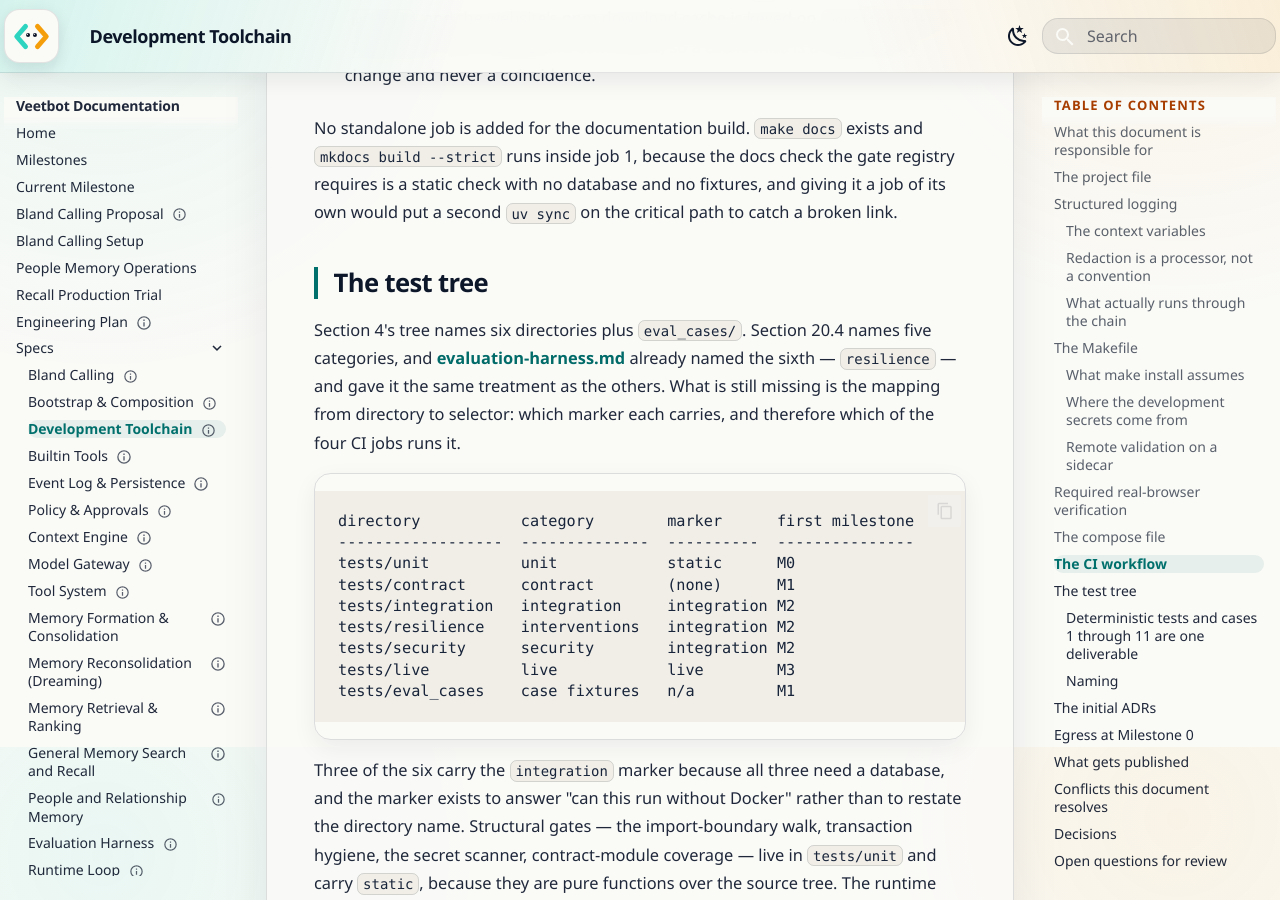
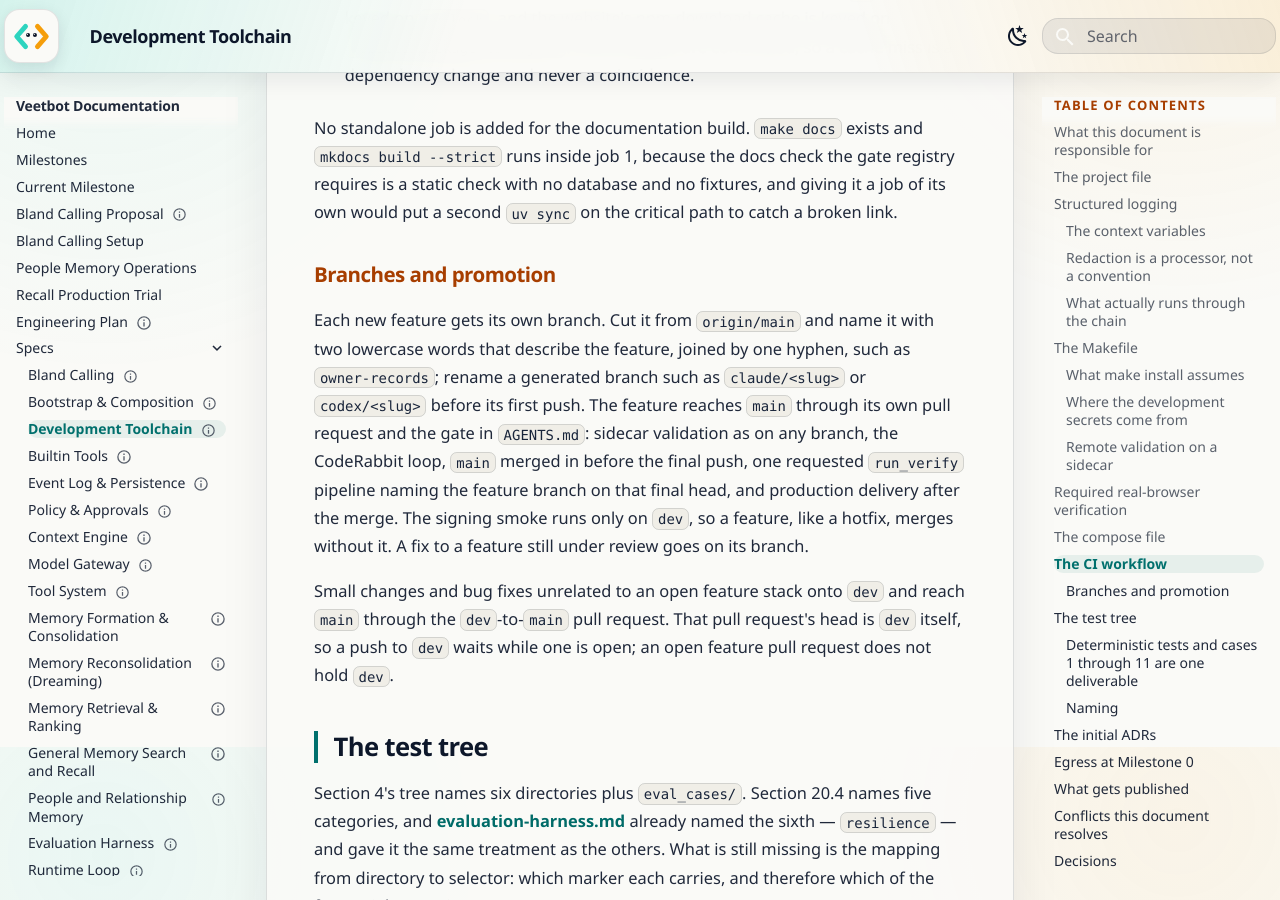
Before and after one commit to avitus/veetbot, an MkDocs documentation site: the page built from docs/plan/development-toolchain.md, in a window 1280 px wide and 900 px high, scrolled down 18153 px. Built offline with MkDocs 1.6.1 and Material for MkDocs 9.7.7, drawn with Linux system fonts in a browser that asks for light colours; some of the changed text lies outside the part shown.

Commit message:
Ship each new feature from its own two-word branch
New features are cut from main on a branch named with two lowercase
words that describe them, and reach main through their own pull request
and the existing review and deployment gate. Small changes and unrelated
bug fixes still stack onto dev for the dev-to-main promotion, and a push
to dev now waits only while a dev-to-main pull request is open.

The signing smoke still runs only on dev, so a feature merges without
it, as hotfixes already do.

AGENTS.md stays under its 12 KB cap by dropping a duplicate of the
generated-files rule and tightening the citation paragraph.

Reading-Lane: A

Co-Authored-By: Claude Opus 5.5 <noreply@anthropic.com>
Glen-Conversation: 672072cd-eef3-4722-9917-06d8c12391da

````diff
--- a/docs/plan/development-toolchain.md
+++ b/docs/plan/development-toolchain.md
@@ -375,7 +375,7 @@ while validate sends a git bundle into a real repository. Xcode suites
 
 The sidecar is the gate for every branch except `main` (ADR-0107). Hosted
 verification no longer starts when such a branch is pushed, so a change reaches
-`dev` on a passing `chunk validate`, plus the local suites the sidecar cannot
+`dev` or a feature branch on a passing `chunk validate`, plus the local suites the sidecar cannot
 run when the change touches them: `make test-integration` against a scratch
 PostgreSQL database marked disposable, `make test-sandbox`,
 `make test-browser-image` when an input of the browser image check changes,
@@ -696,7 +696,8 @@ Three workflow-level facts complete the definition:
       -d '{"branch": "<source-branch>", "parameters": {"run_verify": true}}'
     ```
 
-    An ordinary promotion's source branch is `dev`; the isolated recall release
+    An ordinary promotion's source branch is `dev`, a feature's is its
+    own branch, and the isolated recall release
     uses `codex/recall-production-release` (ADR-0219). CircleCI builds the named branch's
     current head, so a request naming any other branch verifies the wrong
     commit. The requested pipeline reports its job statuses on that commit, so
@@ -741,6 +742,24 @@ exists and `mkdocs build --strict` runs inside job 1, because the docs
 check the gate registry requires is a static check with no database
 and no fixtures, and giving it a job of its own would put a second
 `uv sync` on the critical path to catch a broken link.
+
+### Branches and promotion
+
+Each new feature gets its own branch. Cut it from `origin/main` and name it
+with two lowercase words that describe the feature, joined by one hyphen,
+such as `owner-records`; rename a generated branch such as `claude/<slug>` or
+`codex/<slug>` before its first push. The feature reaches `main` through its
+own pull request and the gate in `AGENTS.md`: sidecar validation as on any
+branch, the CodeRabbit loop, `main` merged in before the final push, one
+requested `run_verify` pipeline naming the feature branch on that final head,
+and production delivery after the merge. The signing smoke runs only on
+`dev`, so a feature, like a hotfix, merges without it. A fix to a feature
+still under review goes on its branch.
+
+Small changes and bug fixes unrelated to an open feature stack onto `dev` and
+reach `main` through the `dev`-to-`main` pull request. That pull request's
+head is `dev` itself, so a push to `dev` waits while one is open; an open
+feature pull request does not hold `dev`.
 
 ## The test tree
 
````
Also changed, not shown: AGENTS.md (+5 -8 lines).
